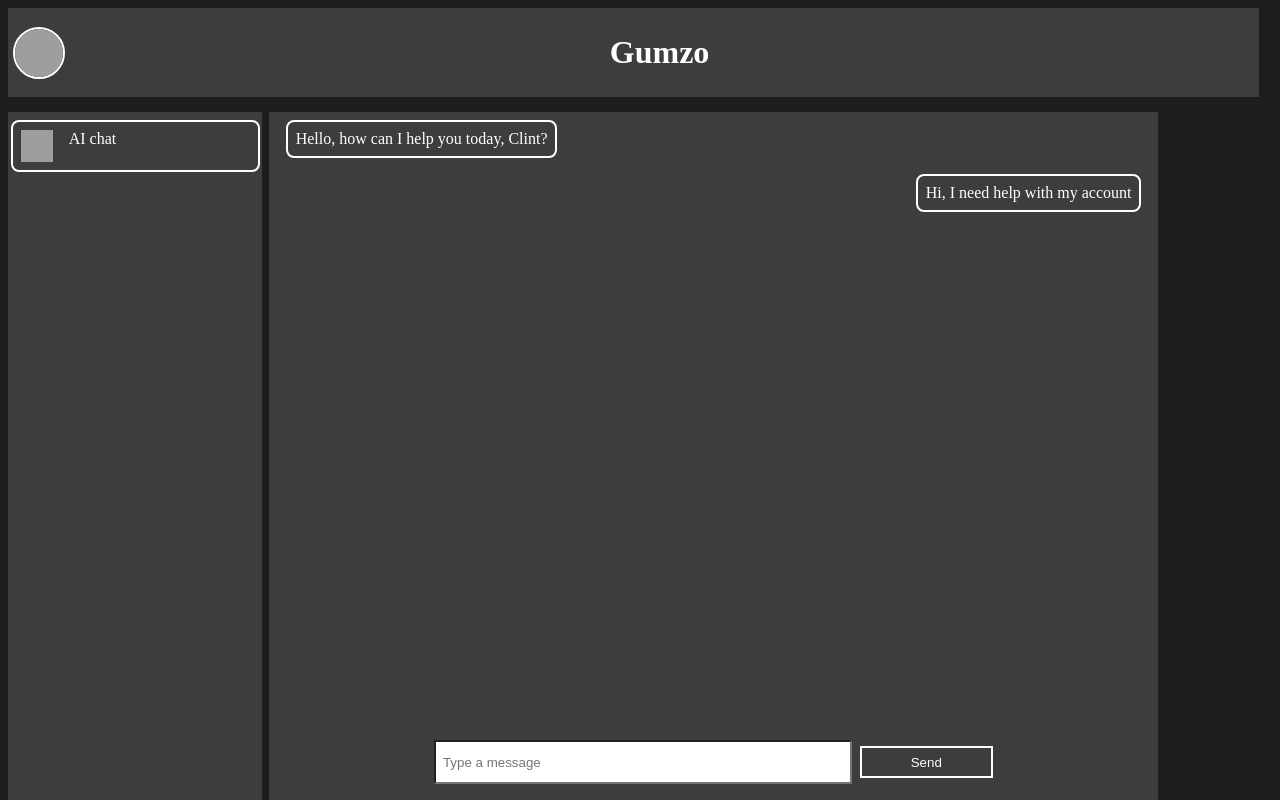
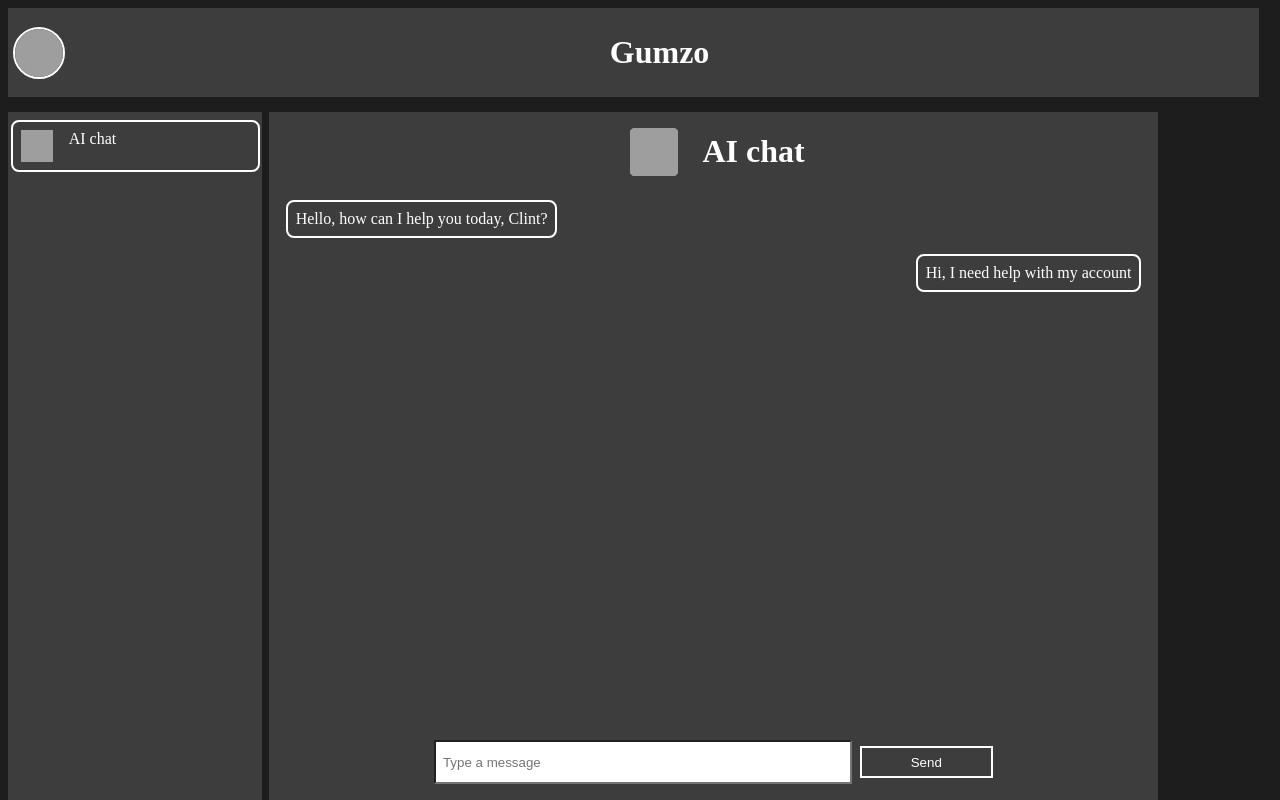
Before and after one commit to Clint171/gumzo, a plain HTML site: page frontend/index.html in a window 1280 px wide. Drawn offline with Linux system fonts and the light colour scheme; grey boxes are pictures that could not be loaded.

Commit message:
fix: fixed logout error

```diff
--- a/frontend/index.html
+++ b/frontend/index.html
@@ -46,6 +46,12 @@
         </div>
     </div>
     <div id="chat-container">
+        <div id="chat-header">
+            <div id="chat-image"> <img src="https://img.icons8.com/ios/452/chat.png" alt="User"></div>
+            <div id="chat-heading">
+                <h1 id="chat-head">AI chat</h1>
+            </div>
+        </div>
         <div id="chat">
             <div class="receive">
                 <span>Hello, how can I help you today, Clint?</span>
--- a/frontend/resources/css/chat.css
+++ b/frontend/resources/css/chat.css
@@ -98,8 +98,32 @@ body{
     align-items: center;
 }
 
+#chat-header{
+    display: flex;
+    flex-direction: row;
+    gap: 1em;
+    align-items: center;
+}
+
+#chat-image{
+    width: 3em;
+    height: 3em;
+    border-radius: 50%;
+    padding: 0.5em;
+    overflow: hidden;
+}
+
+#chat-image img{
+    width: 100%;
+    height: 100%;
+}
+
 #chat{
     width: 98%;
+    height: 100%;
+    display: flex;
+    flex-direction: column;
+
 }
 
 #heading{
--- a/frontend/resources/js/chat.js
+++ b/frontend/resources/js/chat.js
@@ -2,8 +2,8 @@ window.onload = function(){
     if(localStorage.getItem("accessToken")){
         // Remove the login button and show the logout button
         document.querySelector("#login").style.display = "none";
-        document.querySelector(".g_id_onload").style.display = "none";
-        document.querySelector("#logout").style.display = "block";
+        document.querySelector("#g_id_onload").style.display = "none";
+        document.querySelector("#logout_div").style.display = "block";
         const user = JSON.parse(localStorage.getItem("user"));
         document.querySelector("#profileImg").src = user.picture;
     }
@@ -26,7 +26,7 @@ function handleCredentialResponse(response){
         console.log(data.user);
         document.querySelector("#profileImg").src = data.user.picture;
         document.querySelector("#login").style.display = "none";
-        document.querySelector("#logout").style.display = "block";
+        document.querySelector("#logout_div").style.display = "block";
 
         localStorage.setItem("accessToken", data.accessToken);
         localStorage.setItem("user", JSON.stringify(data.user));
```
